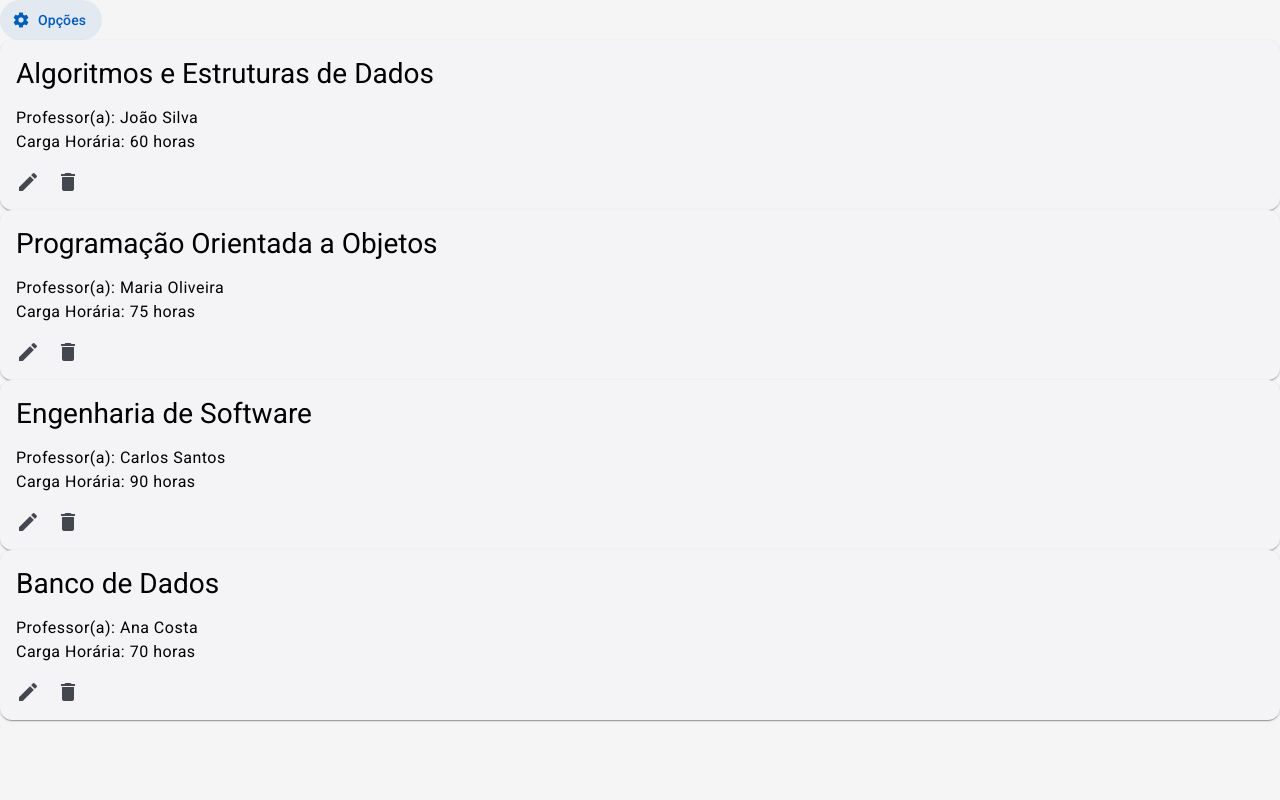
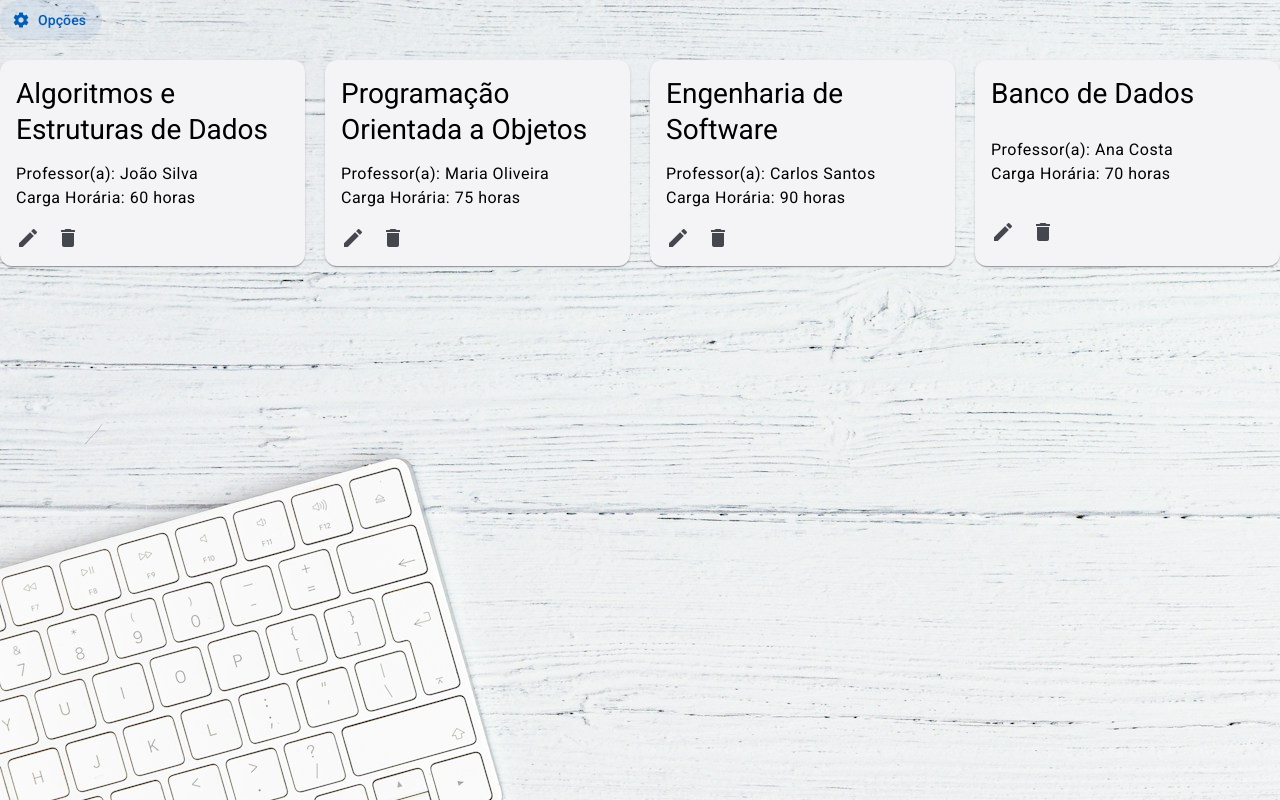
Before and after one commit to filipe-rds/crud-angular, an Angular app: page /listar-disciplina in a window 1280 px wide. Built offline with nearby package versions, Linux system fonts and the light colour scheme.

Commit message:
Ajustando features e adicionando estilização ✔

```diff
--- a/angular.json
+++ b/angular.json
@@ -107,5 +107,8 @@
         }
       }
     }
+  },
+  "cli": {
+    "analytics": false
   }
 }
--- a/src/app/app.component.ts
+++ b/src/app/app.component.ts
@@ -1,5 +1,5 @@
 import { Component } from '@angular/core';
-import { DisciplinaService } from "./shared/services/disciplina.service";
+import { Router } from '@angular/router';
 
 @Component({
   selector: 'app-root',
@@ -8,6 +8,10 @@ import { DisciplinaService } from "./shared/services/disciplina.service";
 })
 export class AppComponent {
   title = 'gerenciador-disciplinas';
-  constructor() {}
+  constructor(private roteador: Router) { }
+  ngOnInit(): void {
+    // Navegar para a rota 'listar-disciplina' ao carregar o componente pela primeira vez
+    this.roteador.navigate(['/listar-disciplina']);
+  }
 
 }
--- a/src/app/components/cadastro-disciplina/cadastro-disciplina.component.html
+++ b/src/app/components/cadastro-disciplina/cadastro-disciplina.component.html
@@ -1,4 +1,4 @@
-<h1>{{opcao()}}</h1>
+<h4>{{opcao()}}</h4>
 <mat-card class="">
   <mat-card-content>
     <mat-form-field>
--- a/src/app/components/cadastro-disciplina/cadastro-disciplina.component.ts
+++ b/src/app/components/cadastro-disciplina/cadastro-disciplina.component.ts
@@ -10,7 +10,7 @@ import { Disciplina } from '../../shared/models/disciplina';
 })
 export class CadastroDisciplinaComponent {
   editar: boolean = false;
-  disciplina: Disciplina = new Disciplina( 0, '', 0, '');
+  disciplina: Disciplina = new Disciplina( '', 0, '');
 
   constructor(private rotaAtual: ActivatedRoute, private roteador: Router, private controlador: DisciplinaService) {
     const idDisciplina = this.rotaAtual.snapshot.paramMap.get('id') || undefined;
--- a/src/app/components/listar-disciplina/listar-disciplina.component.html
+++ b/src/app/components/listar-disciplina/listar-disciplina.component.html
@@ -1,6 +1,6 @@
-<div class="">
+<div class="main">
   @for (disciplina of disciplinas; track $index) {
-  <mat-card class="">
+  <mat-card class="card">
     <mat-card-header>
       <h5>{{ disciplina.nome }}</h5>
     </mat-card-header>
--- a/src/app/components/listar-disciplina/listar-disciplina.component.scss
+++ b/src/app/components/listar-disciplina/listar-disciplina.component.scss
@@ -0,0 +1,12 @@
+.main {
+  display: flex;
+  justify-content: center;
+  gap: 20px;
+}
+
+.card{
+  display: grid;
+  grid-column: auto;
+  width: 400px;
+  margin-top: 20px;
+}
--- a/src/app/components/listar-disciplina/listar-disciplina.component.ts
+++ b/src/app/components/listar-disciplina/listar-disciplina.component.ts
@@ -21,6 +21,7 @@ export class ListarDisciplinaComponent {
 
   remover(disciplina: Disciplina) {
     this.controlador.removerDisciplina(disciplina);
+    this.disciplinas = this.controlador.disciplinas;
   }
 
 
--- a/src/app/shared/models/cadastros.ts
+++ b/src/app/shared/models/cadastros.ts
@@ -1,8 +1,8 @@
 import { Disciplina } from "./disciplina";
 
 export let Cadastros = [
-    new Disciplina(0, 'Algoritmos e Estruturas de Dados', 60, 'João Silva'),
-    new Disciplina(1, 'Programação Orientada a Objetos', 75, 'Maria Oliveira'),
-    new Disciplina(2, 'Engenharia de Software', 90, 'Carlos Santos'),
-    new Disciplina(3, 'Banco de Dados', 70, 'Ana Costa'),
+    new Disciplina('Algoritmos e Estruturas de Dados', 60, 'João Silva'),
+    new Disciplina('Programação Orientada a Objetos', 75, 'Maria Oliveira'),
+    new Disciplina('Engenharia de Software', 90, 'Carlos Santos'),
+    new Disciplina('Banco de Dados', 70, 'Ana Costa'),
 ];
--- a/src/app/shared/models/disciplina.ts
+++ b/src/app/shared/models/disciplina.ts
@@ -4,8 +4,10 @@ export class Disciplina {
   private _cargaHoraria: number;
   private _professor: string;
 
-  constructor(id: number, nome: string, cargaHoraria: number, professor: string) {
-    this._id = id;
+  private static _proximoID: number = 1;
+
+  constructor(nome: string, cargaHoraria: number, professor: string) {
+    this._id = Disciplina._proximoID++;
     this._nome = nome;
     this._cargaHoraria = cargaHoraria;
     this._professor = professor;
--- a/src/app/shared/services/disciplina.service.ts
+++ b/src/app/shared/services/disciplina.service.ts
@@ -18,8 +18,9 @@ export class DisciplinaService {
     return this._disciplinas.findIndex(d => d.nome === nome);
   }
 
-  retornarDisciplinaPorIndex(index: number): Disciplina {
-    return this._disciplinas[index];
+  retornarDisciplinaPorIndex(id: number): Disciplina {
+    let indiceNoArray: number = this._disciplinas.findIndex(d => d.id === id);
+    return this._disciplinas[indiceNoArray];
   }
 
   adicionarDisciplina(disciplina: Disciplina): void {
--- a/src/styles.scss
+++ b/src/styles.scss
@@ -5,7 +5,6 @@ body { margin: 0; font-family: Roboto, "Helvetica Neue", sans-serif; }
 
 html{
   background-color: whitesmoke;
-  //background-image: url('https://images.unsplash.com/photo-1506748686214-e9df14d4d9d0');
-  background-size: cover;
-  background-repeat: repeat;
+  background-image: url("../public/background.jpg");
+  background-repeat: no-repeat;
 }
```
Also changed, not shown: public/background.jpg (added), 1 other file (tests, documents, lock files or other folders).
